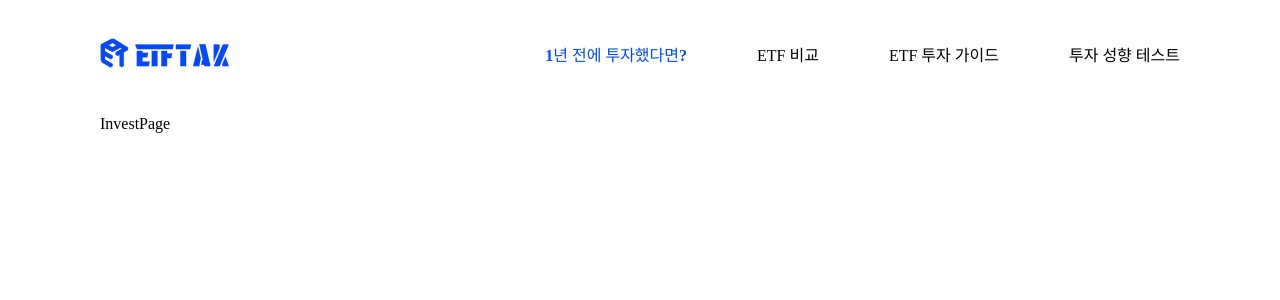
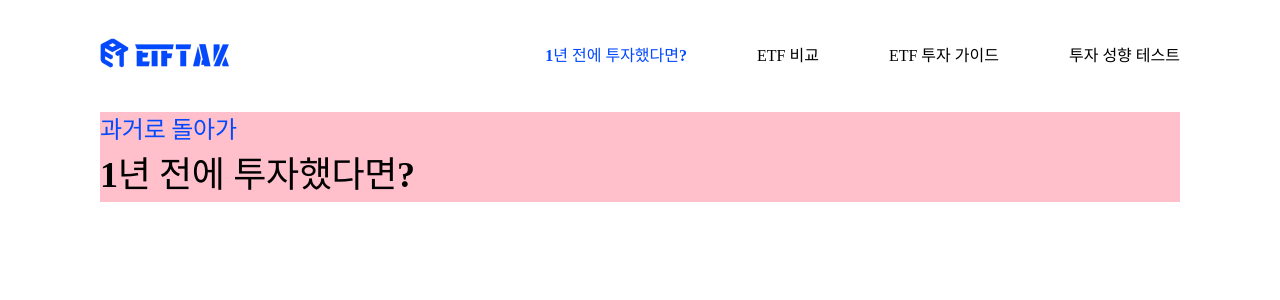
Before and after one commit to ETF-TAK/FE, a React (Vite) app: page /invest in a window 1280 px wide. Shown: the top 300 px of the page. Built offline with nearby package versions, Linux system fonts and the light colour scheme; a web font is replaced by a local one.

Commit message:
feat(#3): 투자하기 페이지 타이틀 추가

```diff
--- a/src/pages/InvestPage.jsx
+++ /dev/null
@@ -1,5 +0,0 @@
-import React from 'react';
-
-export default function InvestPage() {
-  return <div>InvestPage</div>;
-}
--- /dev/null
+++ b/src/pages/investPage/InvestPage.jsx
@@ -0,0 +1,22 @@
+import React from 'react';
+import './style.css';
+
+export default function InvestPage() {
+  return (
+    <>
+      <div className="invest-page-container">
+        {/* 왼쪽 : etf 선택 목록 */}
+        <div className="invest-selection-container">
+          {/* etf 선택 목록 타이틀 */}
+          <div className="invest-selection-title">
+            <div className="invest-selection-title-blue">과거로 돌아가</div>
+            <div className="invest-selection-title-black">1년 전에 투자했다면?</div>
+          </div>
+        </div>
+
+        {/* 오른쪽 : 선택한 etf 목록 */}
+        <div className="invest-selected-container"></div>
+      </div>
+    </>
+  );
+}
--- /dev/null
+++ b/src/pages/investPage/style.css
@@ -0,0 +1,29 @@
+.invest-page-container {
+  display: flex;
+  background-color: pink;
+}
+
+.invest-selection-container {
+}
+
+.invest-selection-title {
+  display: flex;
+  flex-direction: column;
+}
+
+.invest-selection-title-blue {
+  color: #0249ff;
+  font-size: 24px;
+  font-weight: 700;
+  letter-spacing: -0.24px;
+}
+
+.invest-selection-title-black {
+  color: #000;
+  font-size: 36px;
+  font-weight: 700;
+  letter-spacing: -0.36px;
+}
+
+.invest-selected-container {
+}
--- a/src/routers/main-router.jsx
+++ b/src/routers/main-router.jsx
@@ -1,7 +1,7 @@
 import { createBrowserRouter } from 'react-router-dom';
 import Layout from '../components/common/Layout';
 import MainPage from '../pages/MainPage';
-import InvestPage from '../pages/InvestPage';
+import InvestPage from '../pages/investPage/InvestPage';
 import ComparePage from '../pages/ComparePage';
 import GuidePage from '../pages/GuidePage';
 import TestPage from '../pages/TestPage';
```
